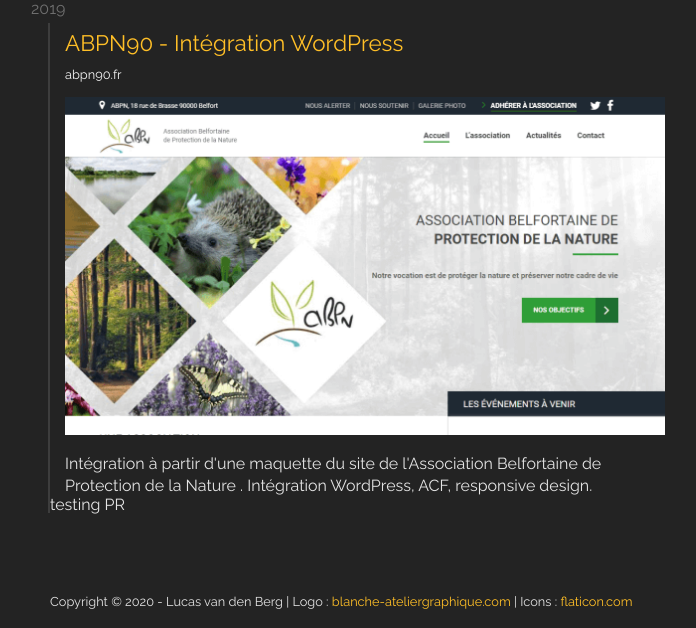
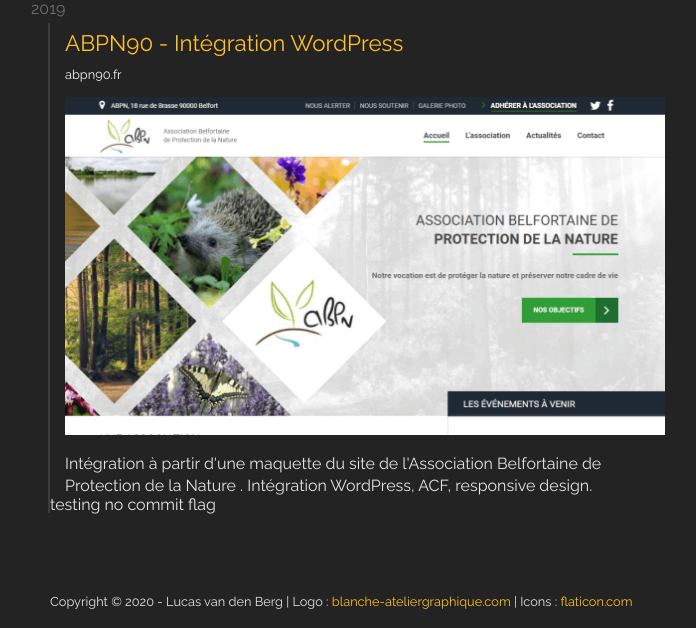
Before and after one commit to IvoryAndSmalt/bem_pf, a PHP site: page /works.php in a window 1280 px wide. Shown: the part 1743-2371 px from the top of the page, without its empty margins (185-881 px from the left). Run offline with PHP 8.4, Linux system fonts and the light colour scheme.

Commit message:
testing no commit flag

```diff
--- a/works.php
+++ b/works.php
@@ -48,7 +48,7 @@
             <p class="works">Intégration à partir d'une maquette du site de l'Association Belfortaine de Protection de
                 la
                 Nature
-                . Intégration WordPress, ACF, responsive design.</p>testing PR
+                . Intégration WordPress, ACF, responsive design.</p>testing no commit flag
         </section>
     </div>
 
```
